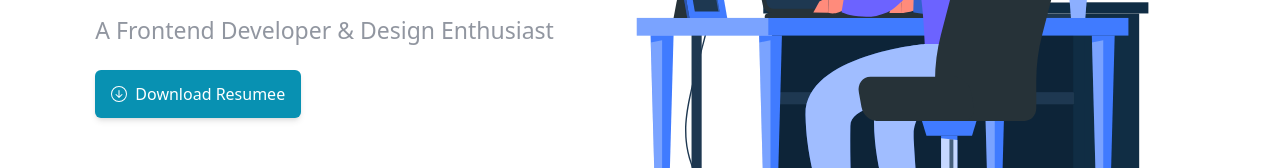
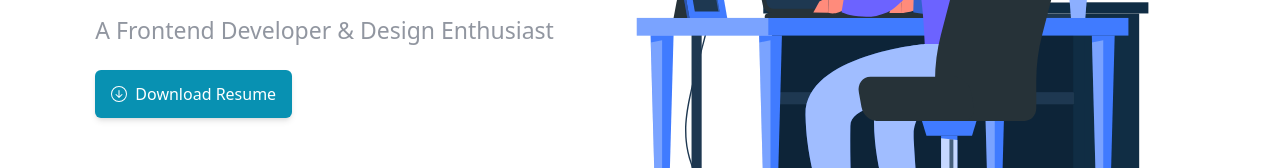
Before and after one commit to developer-abdulali/portfolio, a Next.js app: page / in a window 1280 px wide. Shown: the part 368-536 px from the top of the page. Built offline with nearby package versions, Linux system fonts and the light colour scheme.

Commit message:
added changes

```diff
--- a/components/hero section/heroSection.tsx
+++ b/components/hero section/heroSection.tsx
@@ -16,7 +16,7 @@ const HeroSection = () => {
           <Link target="_blank" href="https://drive.google.com/file/d/13klU2Zmk18Z_NrkyZMbQet41RIQbLLIx/view?usp=drive_link">
             <button className="flex py-2 px-2 gap-2 mx-auto mt-5 shadow-md text-white font-medium bg-cyan-600 rounded-md duration-300 active:shadow-inner hover:bg-cyan-700 sm:mx-0 mxl:py-3 mxl:px-4">
               <BsArrowDownCircle className="mt-1" />
-              Download Resumee
+              Download Resume
             </button>
           </Link>
         </div>
```
